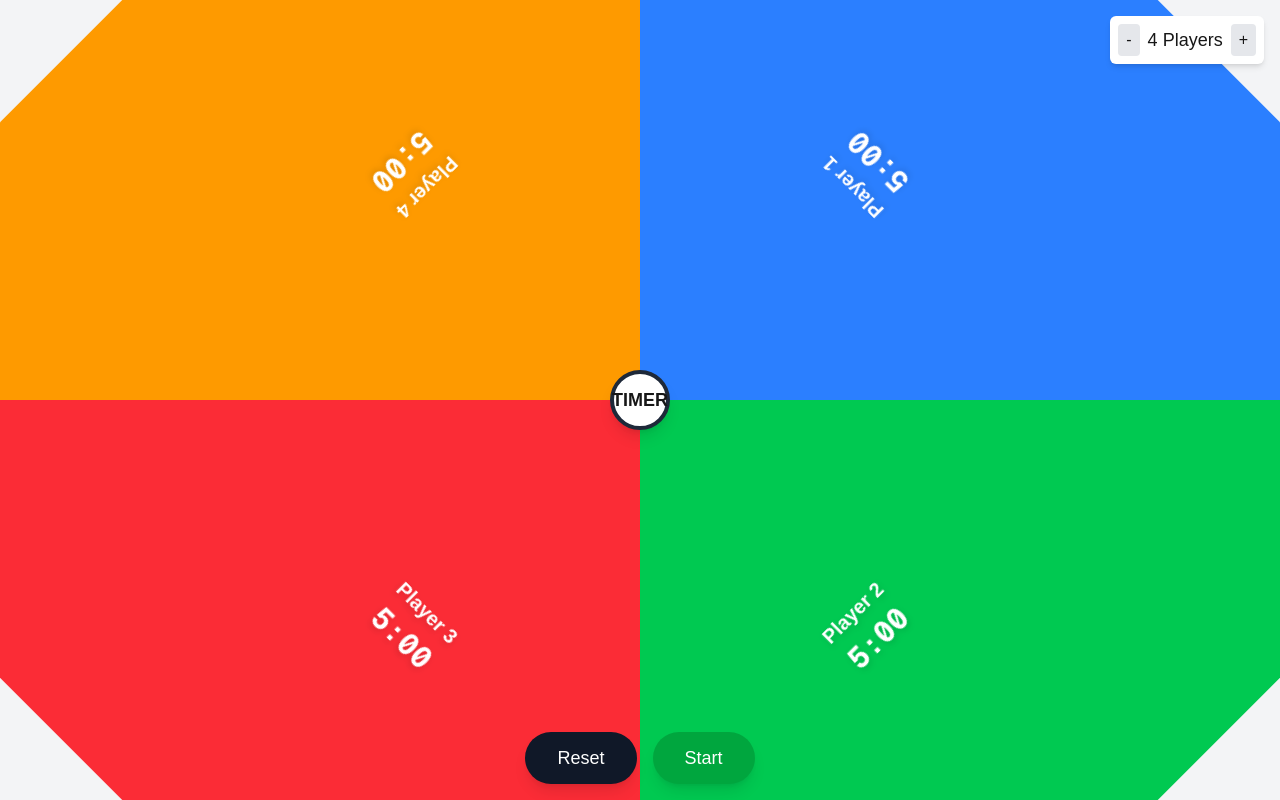
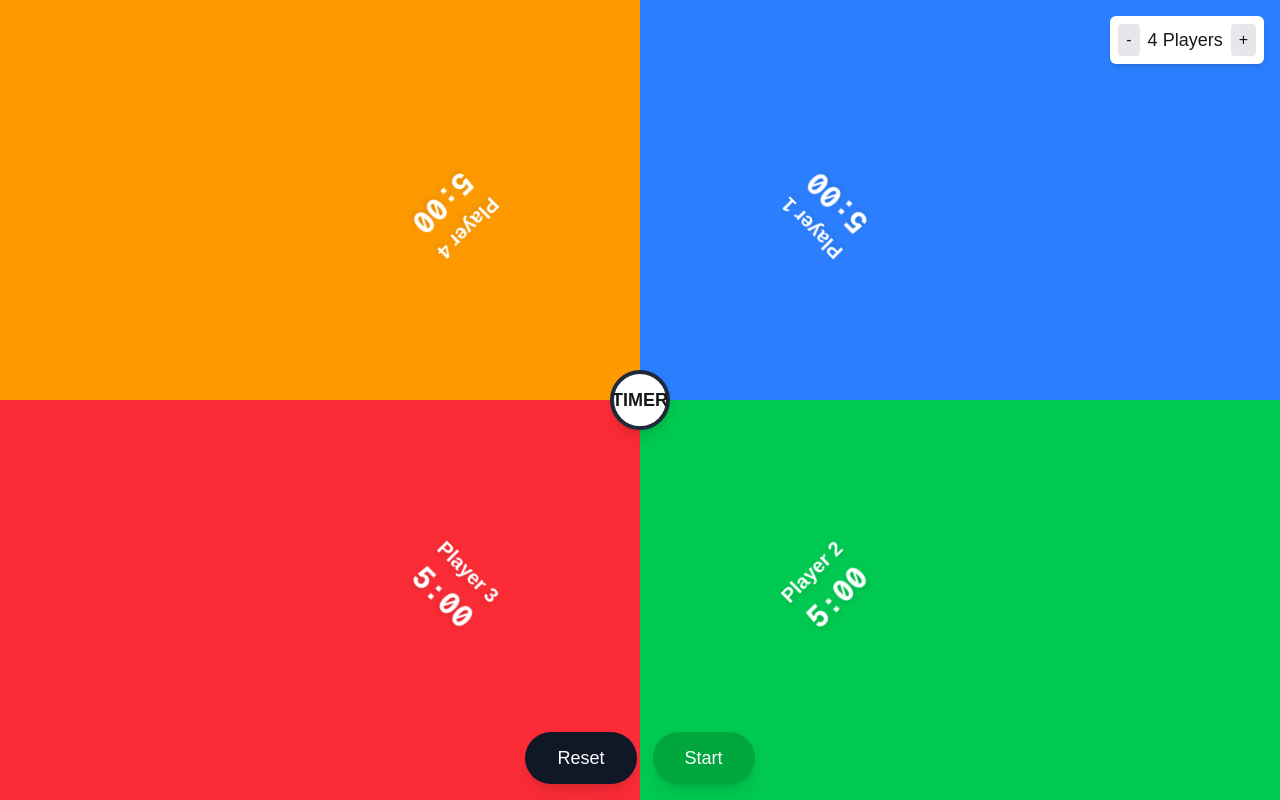
Before and after one commit to owengretzinger/4-person-chess-timer, a Next.js app: page / in a window 1280 px wide. Built offline with nearby package versions, Linux system fonts and the light colour scheme.

Commit message:
go all the way to the edge for 3 and 4 players

```diff
--- a/src/app/page.tsx
+++ b/src/app/page.tsx
@@ -127,16 +127,16 @@ export default function Home() {
     // Center point
     const centerX = 50;
     const centerY = 50;
-    const outerRadius = 48; // Slightly smaller to ensure it fits within the container
 
-    // Calculate points on circle circumference
-    const x1 = centerX + outerRadius * Math.cos(startRad);
-    const y1 = centerY + outerRadius * Math.sin(startRad);
-    const x2 = centerX + outerRadius * Math.cos(endRad);
-    const y2 = centerY + outerRadius * Math.sin(endRad);
+    // Create a better clip path that extends to the edges for small player counts
+    const containerRadius = 1000; // Much larger than needed to ensure it extends beyond the visible area
+    const ex1 = centerX + containerRadius * Math.cos(startRad);
+    const ey1 = centerY + containerRadius * Math.sin(startRad);
+    const ex2 = centerX + containerRadius * Math.cos(endRad);
+    const ey2 = centerY + containerRadius * Math.sin(endRad);
 
-    // Create SVG clip path for the segment
-    const clipPath = `polygon(${centerX}% ${centerY}%, ${x1}% ${y1}%, ${x2}% ${y2}%)`;
+    // Combine the points to create the clip path that extends far beyond the visible container
+    const clipPath = `polygon(${centerX}% ${centerY}%, ${ex1}% ${ey1}%, ${ex2}% ${ey2}%)`;
 
     // Calculate position for text - closer to outer edge for better readability
     const textDistanceFromCenter = 36; // % from center point
@@ -219,7 +219,7 @@ export default function Home() {
                   <div
                     className="absolute flex flex-col items-center z-50"
                     style={{
-                      top: isMobile ? "8%" : "15%",
+                      top: isMobile ? "8%" : "12%",
                       width: "100%",
                       transform: "translateX(-50%)",
                       padding: "0 10%",
```
